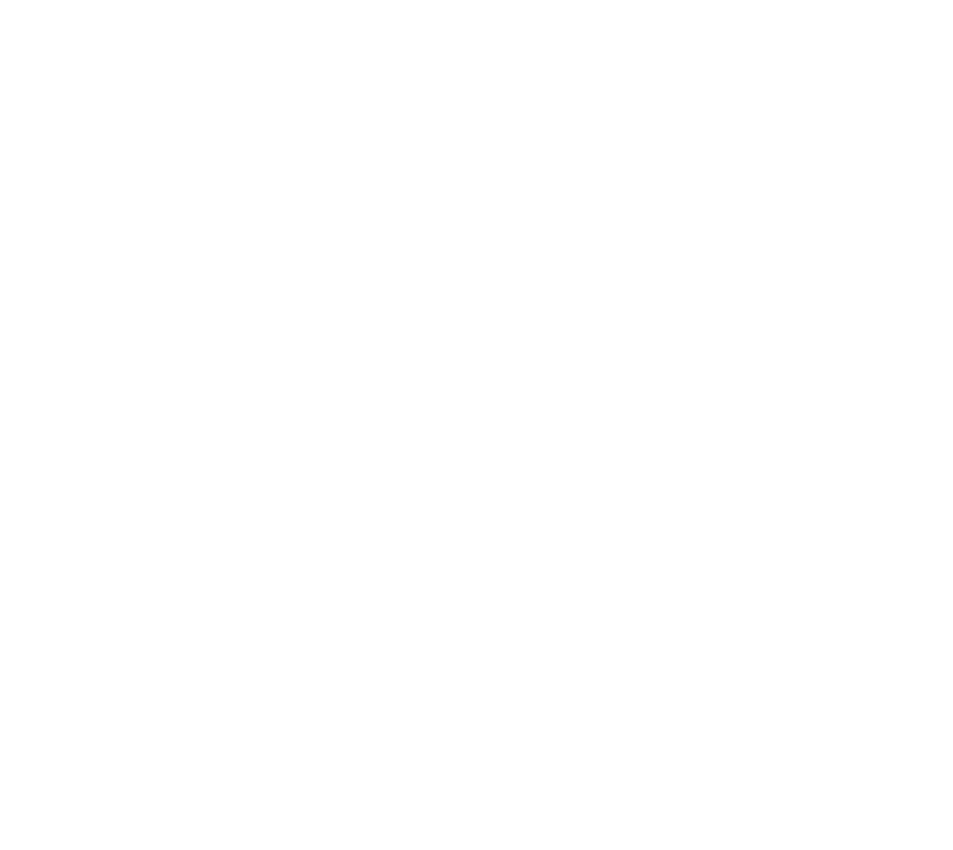
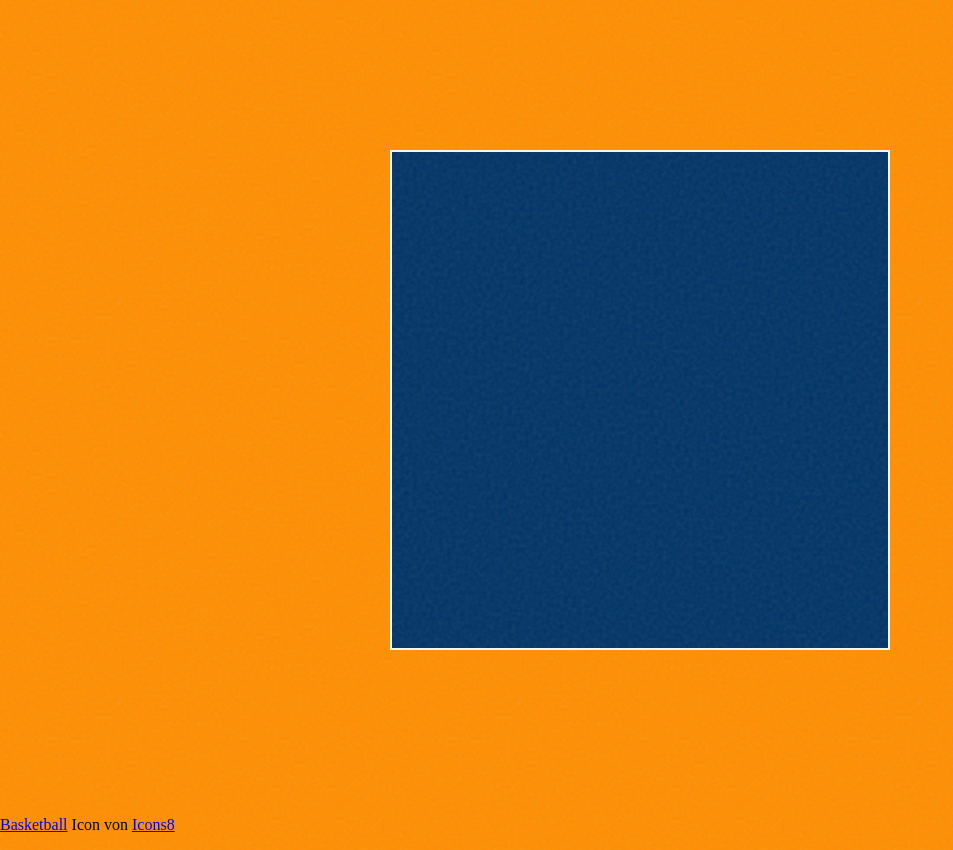
Before and after one commit to zofienora/draganddropv1, a React (Vite) app: page / in a window 1280 px wide. Shown: the whole page, without its empty margins (0-953 px from the left). Before the commit the page ends 800 px from the top, so only its background shows below. Built offline with nearby package versions, Linux system fonts and the light colour scheme.

Commit message:
created court and basketball

```diff
--- a/src/App.css
+++ b/src/App.css
@@ -1,4 +1,10 @@
-#root {
-  max-width: 1280px;
+/* Court */
+
+.court {
+  width: 500px;
+  height: 500px;
+  background-color: #003366;
+  background-image: url(./assets/noise.svg);
+  border: 2px solid whitesmoke;
   margin: 0 auto;
 }
--- a/src/App.jsx
+++ b/src/App.jsx
@@ -1,12 +1,14 @@
 import './App.css'
+import Court from './components/Court';
+import Footer from './components/Footer';
 
 function App() {
-
   return (
-    <>
-
-    </>
-  )
+   <>
+    <Court />
+    <Footer />
+   </>
+     );
 }
 
-export default App
+export default App;
--- /dev/null
+++ b/src/components/Basketball.jsx
@@ -0,0 +1,11 @@
+import imageBasketball from '../assets/basketball.png';
+
+function Basketball() {
+    return (
+        <>
+            <img src={imageBasketball} alt="" />
+        </>
+    )
+}
+
+export default Basketball;
--- a/src/components/Court.jsx
+++ b/src/components/Court.jsx
@@ -1,10 +1,14 @@
+import Basketball from "./Basketball";
+
 function Court() {
+  return (
+   <>
+   <div className="container">
+    <div className="court"></div>
+   </div>
 
-    return (
-      <>
+   </>
+     );
+}
 
-      </>
-    )
-  }
-
-  export default Court;
+export default Court;
--- /dev/null
+++ b/src/components/Footer.jsx
@@ -0,0 +1,9 @@
+function Footer() {
+    return (
+        <>
+        <p><a target="_blank" href="https://icons8.com/icon/ubcMtSSdyRHI/basketball">Basketball</a> Icon von <a target="_blank" href="https://icons8.com">Icons8</a></p>
+        </>
+    )
+}
+
+export default Footer;
--- a/src/index.css
+++ b/src/index.css
@@ -1,9 +1,37 @@
-:root {
 
-  color-scheme: light dark;
+*, *::before, *::after {
+  box-sizing: border-box;
+}
 
-  font-synthesis: none;
-  text-rendering: optimizeLegibility;
-  -webkit-font-smoothing: antialiased;
-  -moz-osx-font-smoothing: grayscale;
+html {
+  font-size: 16px;
 }
+
+
+body {
+  margin: 0;
+  padding:0;
+  background-attachment: fixed;
+  background-color: #ff8e00; /* Ensures pure black background */
+  background-image: url(./assets/noise.svg);
+  background-repeat: repeat; /* Tiles the noise properly */
+  background-size: 400px; /* Adjust size for the effect */
+}
+
+img {
+  max-width: 100%;
+}
+
+
+/* GLOBAL */
+
+.container {
+  width: 80%;
+  margin: 0 auto;
+  max-width: 1000px;
+  height: 100vh;
+  display: flex;
+  flex-direction: column;
+  justify-content: center;
+  align-items: center;
+}
```
Also changed, not shown: src/components/Bench.jsx (deleted, +0 -27 lines), src/components/Players.jsx (deleted, +0 -17 lines), src/assets/basketball.png (added), src/assets/noise.svg (added).
